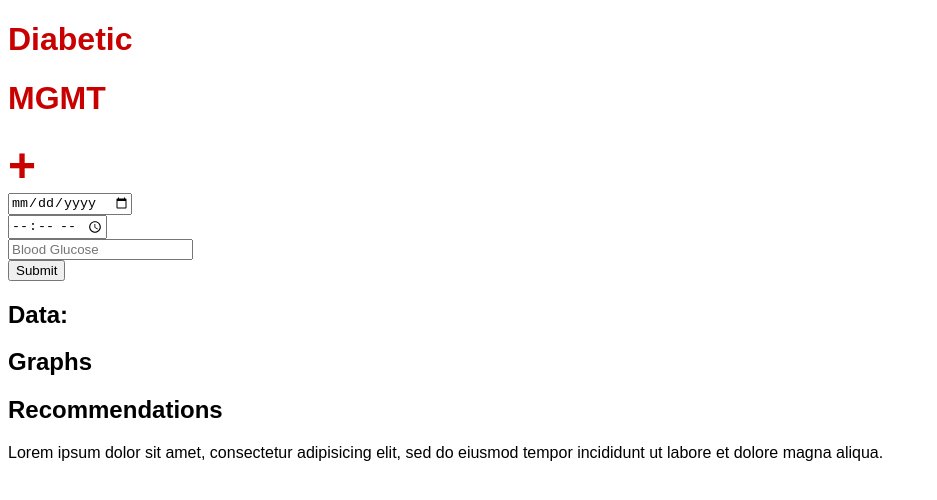
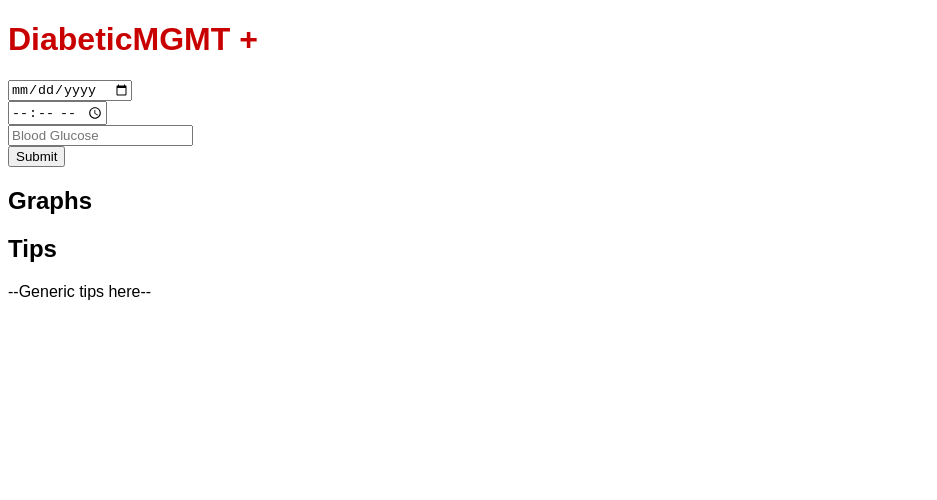
Before and after one commit to cyrus-shahrivar/diabeticMGMT, a website: page public/index.html in a window 1280 px wide. Shown: the whole page, without its empty margins (0-937 px from the left). Drawn offline with nearby package versions, Linux system fonts and the light colour scheme; no server answers.

Commit message:
layout cleanup for next steps

```diff
--- a/public/index.html
+++ b/public/index.html
@@ -24,9 +24,7 @@
   </head>
   <body>
     <header>
-      <h1>Diabetic</h1>
-      <h1>MGMT</h1>
-      <h1 id="plusSign">+</h1>
+      <h1>DiabeticMGMT +</h1>
     </header>
     <form id="vitals">
       <input type="date" placeholder="Date" id="date"><br>
@@ -42,16 +40,16 @@
       <input type="number" placeholder="Exercise Description"><br> -->
       <input type="button" name="name" value="Submit" id="submit"><br>
     </form>
-    <div class="data">
+    <!-- <div class="data">
       <h2>Data:</h2>
-    </div>
+    </div> -->
     <h2>Graphs</h2>
     <div id="graphs">
 
     </div>
-    <h2>Recommendations</h2>
+    <h2>Tips</h2>
     <p>
-      Lorem ipsum dolor sit amet, consectetur adipisicing elit, sed do eiusmod tempor incididunt ut labore et dolore magna aliqua.
+      --Generic tips here--
     </p>
     <script type="text/javascript" src="app.js"></script>
   </body>
```
